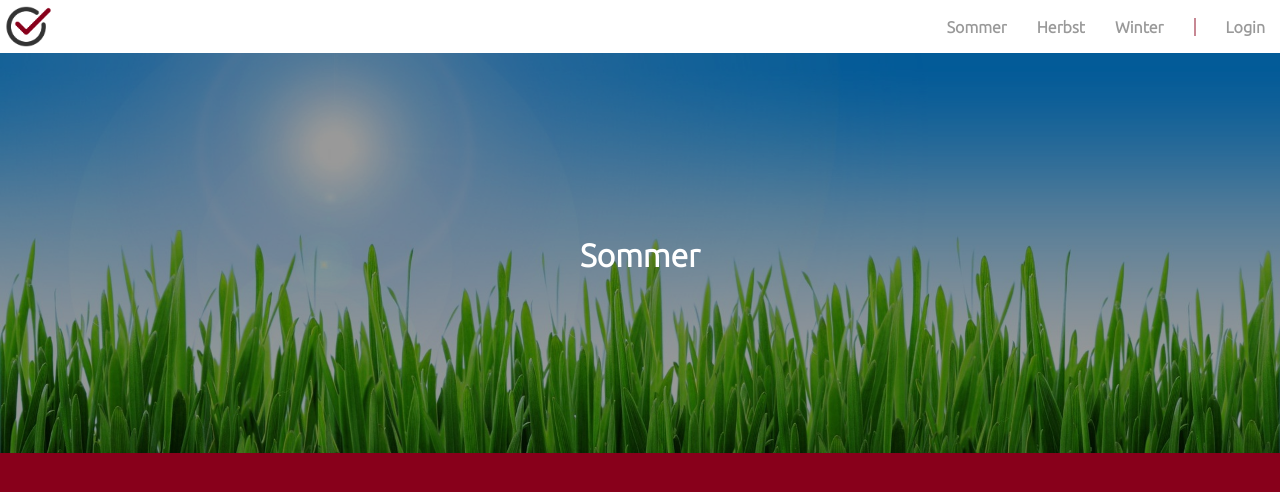
After one commit to glaser-alex/fitcheck, a PHP site: page /view/sommer in a window 1280 px wide. The commit adds this page. Shown: the top 492 px of the page. Run offline with PHP 8.4, Linux system fonts and the light colour scheme.

Commit message:
add sommer, herbst, winter

```diff
--- a/css/burger.css
+++ b/css/burger.css
@@ -9,7 +9,7 @@
   flex-direction: row;
   align-items: center;
   justify-content: space-between;
-  position: fixed; top: 0; left: 0;
+  position: sticky; top: 0; left: 0;
 }
 
 .top-nav img {
@@ -154,4 +154,7 @@
   #menu-toggle:checked ~ .menu a:last-child {
     border: 0;
   }
+  .space-line {
+    display: none !important;
+  }
 }
--- a/inc/nav.php
+++ b/inc/nav.php
@@ -1,32 +1,31 @@
 <nav class="top-nav">
-    <a href="https://<?= $_SERVER['SERVER_NAME']; ?>/home">
-      <img src="https://<?= $_SERVER['SERVER_NAME']; ?>/favicon.ico" alt="logo" height="50">
+    <a href="https://<?= $_SERVER['SERVER_NAME'] ?>">
+      <img src="https://<?= $_SERVER['SERVER_NAME'] ?>/favicon.ico" alt="logo" height="50">
     </a>
     <input id="menu-toggle" type="checkbox">
     <label class='menu-button-container' for="menu-toggle">
       <div class='menu-button'></div>
     </label>
     <ul class="menu">
-      <a href="https://<?= $_SERVER['SERVER_NAME']; ?>?jahreszeit=sommer">Sommer</a>
-      <a href="https://<?= $_SERVER['SERVER_NAME']; ?>?jahreszeit=herbst">Herbst</a>
-      <a href="https://<?= $_SERVER['SERVER_NAME']; ?>?jahreszeit=winter">Winter</a>
-      <?php
+      <a href="https://<?= $_SERVER['SERVER_NAME'] ?>/view/sommer">Sommer</a>
+      <a href="https://<?= $_SERVER['SERVER_NAME'] ?>/view/herbst">Herbst</a>
+      <a href="https://<?= $_SERVER['SERVER_NAME'] ?>/view/winter">Winter</a>
 
-        if (@$_COOKIE['username'] == 'admin') {
-          echo "<a style='color: cyan;' href='https://".$_SERVER['SERVER_NAME']."/administration?action=einträge'>Login Einträge</a>";
-          echo "<a href='https://".$_SERVER['SERVER_NAME']."/administration?action=nachrichten'>Nachrichten</a>";
-          echo "<a style='color: red;' href='https://".$_SERVER['SERVER_NAME']."/administration?action=erstellen'>Login Tabelle zurücksetzen</a>";
-          echo "<a style='color: lime;' href='https://".$_SERVER['SERVER_NAME']."/administration?action=anzeigen'>Login Tabelle anzeigen</a>";
-        }
-      ?>
+      <?php if (@$_COOKIE['username'] == 'admin'): ?>
+        <a style='color: cyan;' href='https://<?= $_SERVER['SERVER_NAME'] ?>/administration?action=einträge'>Login Einträge</a>
+        <a href='https://<?= $_SERVER['SERVER_NAME'] ?>/administration?action=nachrichten'>Nachrichten</a>
+        <a style='color: red;' href='https://<?= $_SERVER['SERVER_NAME'] ?>/administration?action=erstellen'>Login Tabelle zurücksetzen</a>
+        <a style='color: lime;' href='https://<?= $_SERVER['SERVER_NAME'] ?>/administration?action=anzeigen'>Login Tabelle anzeigen</a>
+      <?php endif ?>
+
       <a class="space-line"></a>
-      <?php
-        if (!isset($_COOKIE['username'])) {
-          echo "<a href='https://".$_SERVER['SERVER_NAME']."/login'>Login</a>";
-        } else {
-          echo "<a href='https://".$_SERVER['SERVER_NAME']."/login/logout.php'>Logout</a>";
-        }
-      ?>
+
+      <?php if (!isset($_COOKIE['username'])): ?>
+        <a href='https://<?= $_SERVER['SERVER_NAME'] ?>/login'>Login</a>
+      <?php else: ?>
+        <a href='https://<?= $_SERVER['SERVER_NAME'] ?>/login/logout.php'>Logout</a>
+      <?php endif ?>
+
       <a style="cursor: auto;"></a>
     </ul>
   </nav>
--- a/index.php
+++ b/index.php
@@ -9,7 +9,7 @@
     <meta name="viewport" content="width=device-width, initial-scale=1.0">
     <link rel="stylesheet" href="./css/burger.css" type="text/css">
     <link rel="stylesheet" href="./css/style.css" type="text/css">
-    <title>Hier entsteht FitCheck</title>
+    <title>FitCheck</title>
     <style>
         @font-face {
             font-family: Ubuntu;
@@ -37,6 +37,7 @@
             font-size: 2em;
             text-align: center;
         }
+
         @media (max-width: 700px) {
             .the-logo {
                 width: 100px;
@@ -51,7 +52,8 @@
 
 <div class="the-box">
 	<img class="the-logo" src="./img/logo.png">
-    <div class="the-title">Hier entsteht FitCheck</div>
+    <div class="the-title">Willkommen zu FitCheck</div>
 </div>
+
 </body>
 </html>
--- /dev/null
+++ b/view/sommer/index.php
@@ -0,0 +1,33 @@
+<!DOCTYPE html>
+<html lang="de">
+<head>
+    <meta charset="UTF-8">
+    <meta http-equiv="X-UA-Compatible" content="IE=edge">
+    <meta name="viewport" content="width=device-width, initial-scale=1.0">
+    <link rel="stylesheet" href="../../css/burger.css" type="text/css">
+    <link rel="stylesheet" href="../../css/style.css" type="text/css">
+    <link rel="shortcut icon" href="../../favicon.ico" type="image/x-icon">
+    <title>FitCheck | Sommer</title>
+    <style>
+        .banner {
+            position: relative;
+        }
+        .banner img {
+            width: 100%;
+            filter: brightness(60%);
+        }
+        .header {
+            margin: 0;
+            position: absolute; top: 50%; left: 50%;
+            transform: translate(-50%, -50%);
+        }
+    </style>
+</head>
+<body>
+    <?php include_once "../../inc/nav.php"; ?>
+    <div class="banner">
+        <img src="../../img/banner-sommer.jpg" alt="Sommer Banner">
+        <h1 class="header">Sommer</h1>
+    </div>
+</body>
+</html>
```
Also changed, not shown: view/herbst/index.php (added, +33 -0 lines), view/winter/index.php (added, +33 -0 lines), img/banner-herbstlaub.jpg (added), img/banner-herbstwald.jpg (added), img/banner-sommer.jpg (added), img/banner-winter.jpg (added).
